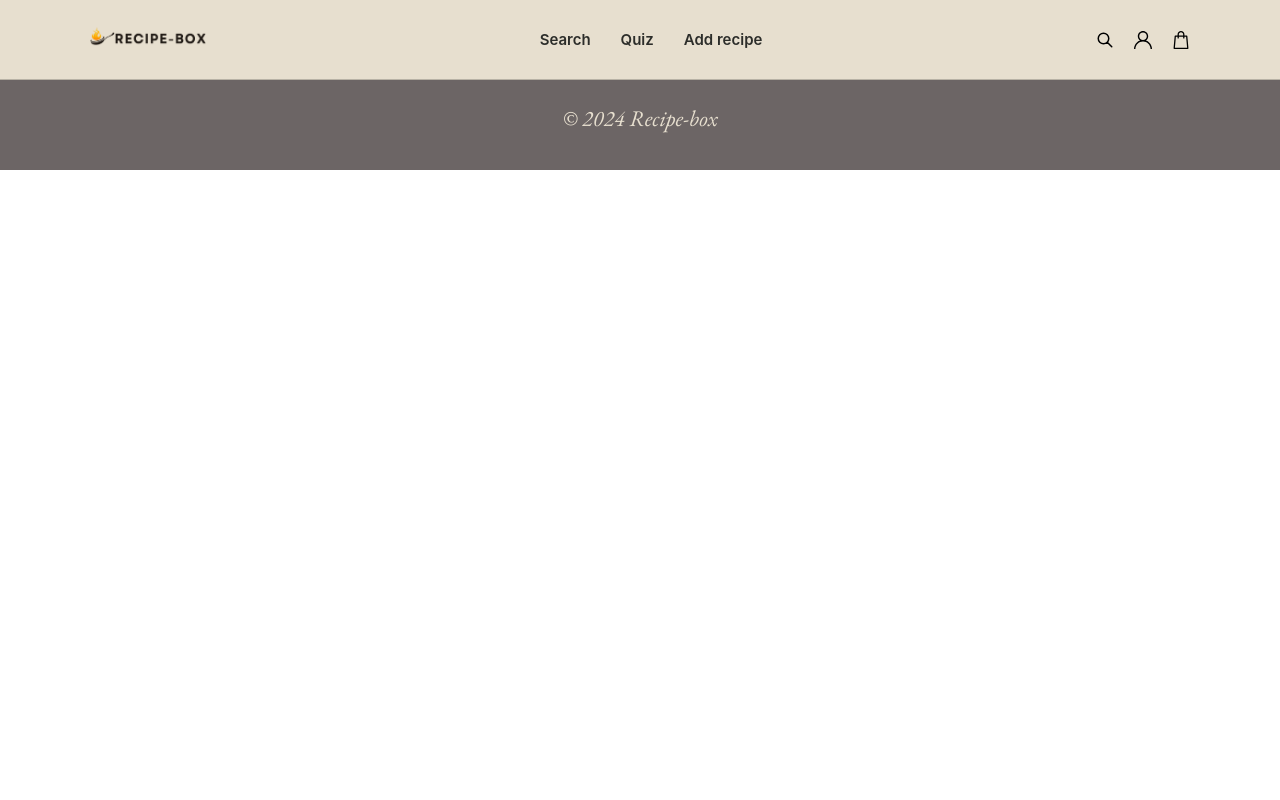
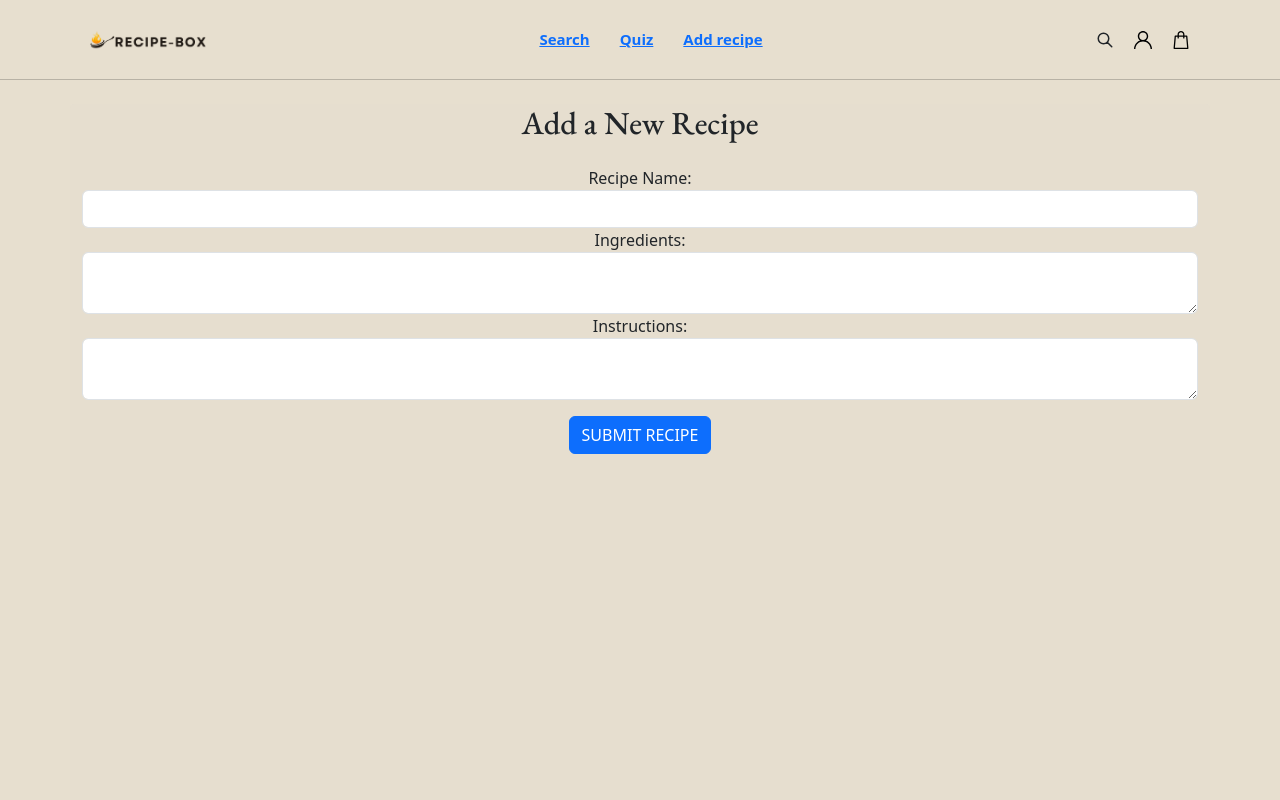
Before and after one commit to sigehiro/recipeBox, a React (Create React App) app: page /add-recipe in a window 1280 px wide. Shown: the top 800 px of the page. Built offline with nearby package versions, Linux system fonts and the light colour scheme.

Commit message:
Changes
Used my new email address

```diff
--- /dev/null
+++ b/src/AddRecipe.js
@@ -0,0 +1,20 @@
+import React, { useState } from 'react';
+import RecipeForm from './RecipeForm';
+import 'bootstrap/dist/css/bootstrap.min.css';
+import './App'; // Import custom styles
+
+const AddRecipe = () => {
+
+    const handleFormSubmit = (formData) => {
+      alert('Recipe added successfully!'); // Alert message
+    };
+
+    return (
+      <div className="container my-4">
+        <h2 className="text-center mb-4">Add a New Recipe</h2>
+        <RecipeForm onSubmit={handleFormSubmit} />
+      </div>
+    );
+  };
+
+  export default AddRecipe;
--- a/src/App.js
+++ b/src/App.js
@@ -7,6 +7,7 @@ import Footer from './Footer'
 import RecipeSearch from './RecipeSearch'
 import Quiz from './Quiz';
 import Result from './Result';
+import AddRecipe from './AddRecipe';
 
 function App() {
   return (
@@ -41,6 +42,7 @@ function AppRoutes() {
       <Route path="/recipe-search" element={<RecipeSearch />} />
       <Route path="/tasteprofilequiz" element={<Quiz onAnswer={handleAnswer} />} />
       <Route path="/tasteprofilequiz/results" element={<Result answers={answers} />} />
+      <Route path="/add-recipe" element={<AddRecipe />} />
     </Routes>
   );
 }
--- /dev/null
+++ b/src/Button.js
@@ -0,0 +1,11 @@
+import React from 'react';
+
+const Button = ({ onClick, text, type = 'button' }) => {
+  return (
+    <button className="btn btn-primary mt-3" onClick={onClick} type={type}>
+      {text}
+    </button>
+  );
+};
+
+export default Button;
--- /dev/null
+++ b/src/RecipeForm.js
@@ -0,0 +1,59 @@
+import React, { useState } from 'react';
+import Button from './Button'
+const RecipeForm = ({ onSubmit }) => {
+  const [recipeName, setRecipeName] = useState('');
+  const [ingredients, setIngredients] = useState('');
+  const [instructions, setInstructions] = useState('');
+
+  const handleSubmit = (event) => {
+    event.preventDefault();
+    const formData = {
+      recipeName,
+      ingredients,
+      instructions,
+    };
+    onSubmit(formData);
+  };
+
+  return (
+    <form className="recipe-form" onSubmit={handleSubmit}>
+      <div className="form-group">
+        <label htmlFor="recipeName">Recipe Name:</label>
+        <input
+          type="text"
+          className="form-control"
+          id="recipeName"
+          name="recipeName"
+          value={recipeName}
+          onChange={(e) => setRecipeName(e.target.value)}
+          required
+        />
+      </div>
+      <div className="form-group">
+        <label htmlFor="ingredients">Ingredients:</label>
+        <textarea
+          className="form-control"
+          id="ingredients"
+          name="ingredients"
+          value={ingredients}
+          onChange={(e) => setIngredients(e.target.value)}
+          required
+        ></textarea>
+      </div>
+      <div className="form-group">
+        <label htmlFor="instructions">Instructions:</label>
+        <textarea
+          className="form-control"
+          id="instructions"
+          name="instructions"
+          value={instructions}
+          onChange={(e) => setInstructions(e.target.value)}
+          required
+        ></textarea>
+      </div>
+      <Button type="submit" text="Submit Recipe" />
+    </form>
+  );
+};
+
+export default RecipeForm;
```
